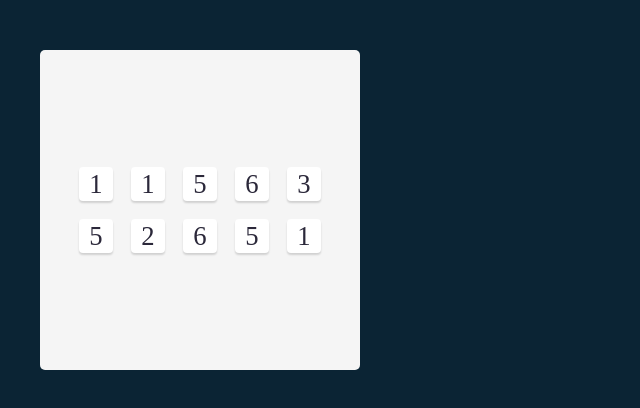
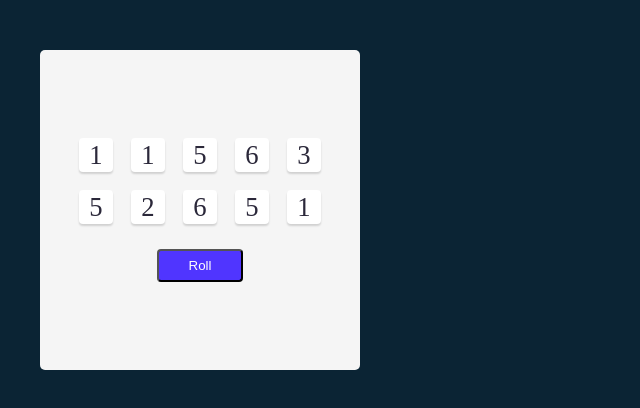
Before and after one commit to PeterKCrowther/Scrimba_React_Projects, a React (Create React App) app in the folder Project_4/tenzies_game/: page / in a window 1280 px wide. Shown: the top 408 px of the page, without its empty margins (0-640 px from the left). Built offline with nearby package versions, Linux system fonts and the light colour scheme.

Commit message:
ADDITION - PR4 - Button and onClick roolDice function

```diff
--- a/Project_4/tenzies_game/src/App.js
+++ b/Project_4/tenzies_game/src/App.js
@@ -16,6 +16,10 @@ function App() {
 
   const [dice, setDice] = React.useState( allNewDice() );
 
+  function rollDice() {
+    setDice( allNewDice() );
+  }
+
   const theDice = dice.map( (die, index) => ( <Die key={index} value={die} /> ) );
 
   return (
@@ -24,6 +28,7 @@ function App() {
         <div className="die-cont">
           {theDice}
         </div>
+        <button className="roll" onClick={rollDice}>Roll</button>
       </main>
     </div>
   );
--- a/Project_4/tenzies_game/src/index.css
+++ b/Project_4/tenzies_game/src/index.css
@@ -16,6 +16,7 @@ main {
   height: 320px;
   background: #f5f5f5;
   border-radius: 5px;
+  flex-flow: column;
 }
 
 .die-cont {
@@ -35,3 +36,12 @@ main {
   border-radius: 4px;
   box-shadow: 0px 2px 2px rgba(0, 0, 0, 0.15);
 }
+
+button.roll {
+  background: #5035ff;
+  border-radius: 4px;
+  margin-top: 25px;
+  color: white;
+  padding: 7px 30px;
+  display: block;
+}
```
